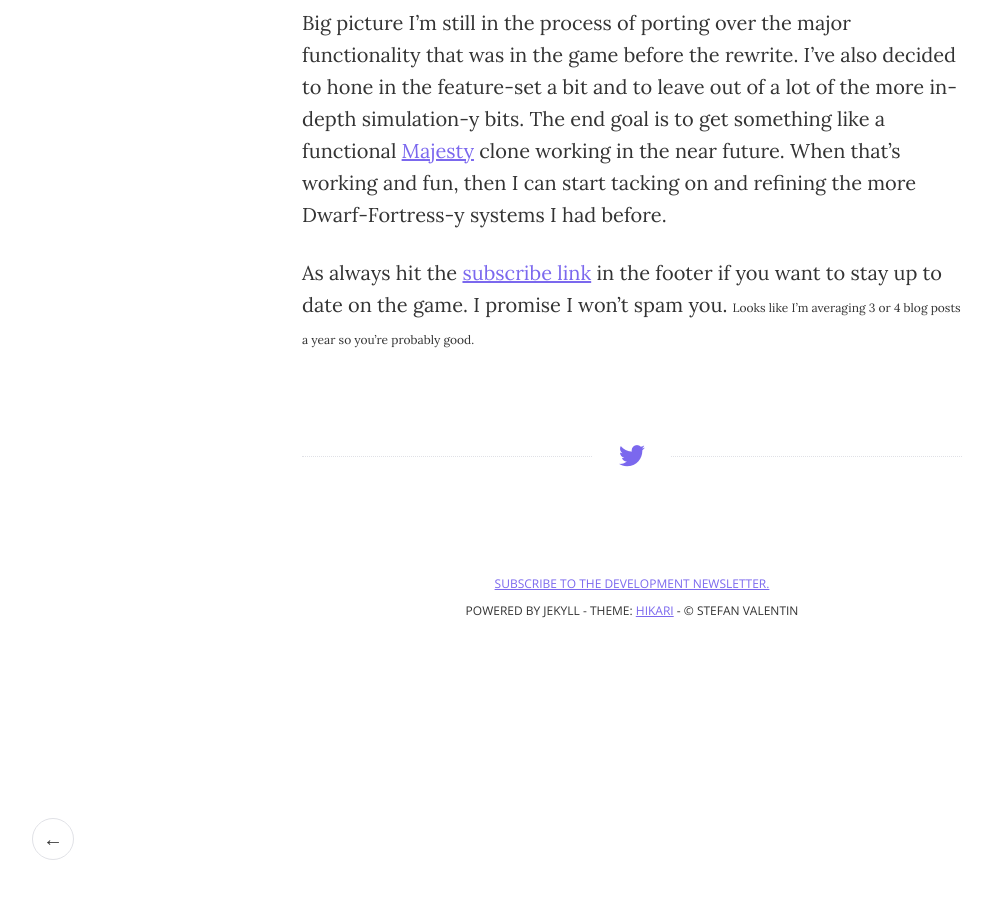
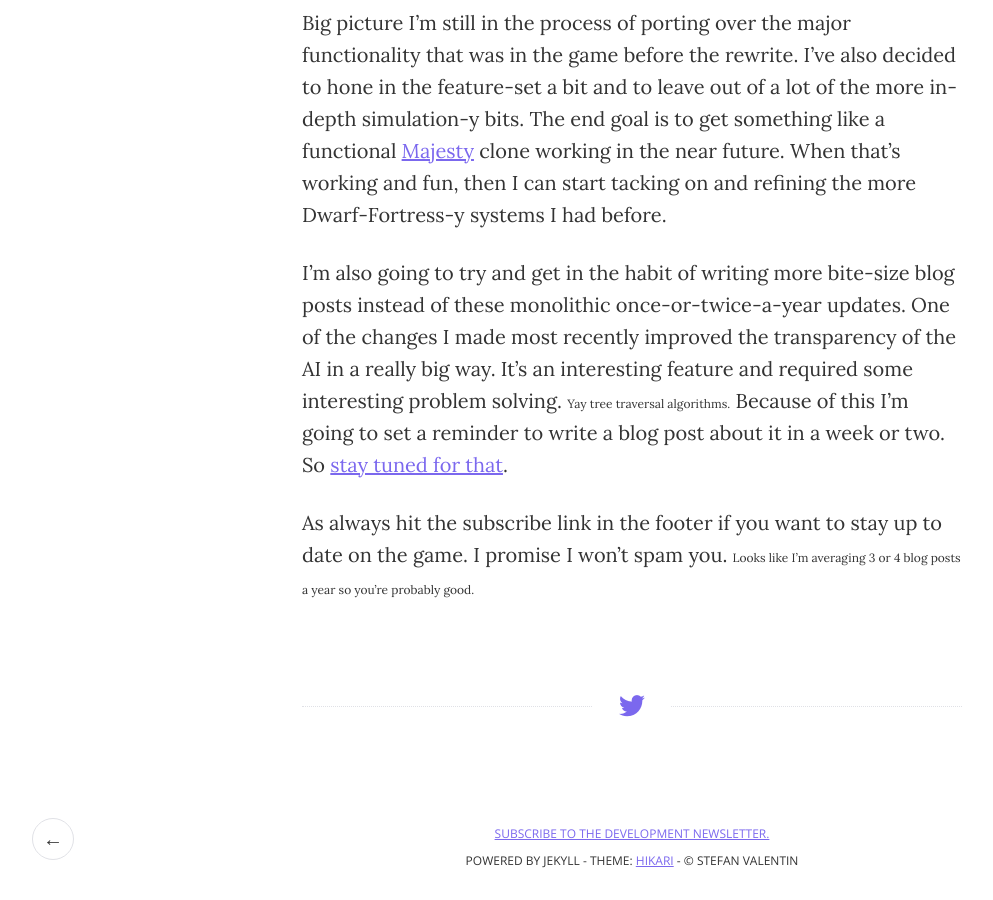
Before and after one commit to trash/trash.github.io, a Jekyll site: the page built from _posts/2016-12-11-return-of-the-jedai.md, in a window 1280 px wide and 900 px high, scrolled down 5848 px. Shown: the whole window, without its empty margins (8-1001 px from the left). Built offline with Jekyll 4.4.1, drawn with Linux system fonts in a browser that asks for light colours; before the commit the page ends 6509 px from its top, so only the background shows below that.

Commit message:
V3 Jed-AI post

```diff
--- a/_posts/2016-12-11-return-of-the-jedai.md
+++ b/_posts/2016-12-11-return-of-the-jedai.md
@@ -62,4 +62,6 @@ The next month is going to be rather hectic with holidays but I predict a lot of
 
 Big picture I'm still in the process of porting over the major functionality that was in the game before the rewrite. I've also decided to hone in the feature-set a bit and to leave out of a lot of the more in-depth simulation-y bits. The end goal is to get something like a functional [Majesty](http://store.steampowered.com/app/25990/) clone working in the near future. When that's working and fun, then I can start tacking on and refining the more Dwarf-Fortress-y systems I had before.
 
-As always hit the [subscribe link](/subscribe) in the footer if you want to stay up to date on the game. I promise I won't spam you. <small>Looks like I'm averaging 3 or 4 blog posts a year so you're probably good.</small>
+I'm also going to try and get in the habit of writing more bite-size blog posts instead of these monolithic once-or-twice-a-year updates. One of the changes I made most recently improved the transparency of the AI in a really big way. It's an interesting feature and required some interesting problem solving. <small>Yay tree traversal algorithms.</small> Because of this I'm going to set a reminder to write a blog post about it in a week or two. So [stay tuned for that](/subscribe).
+
+As always hit the subscribe link in the footer if you want to stay up to date on the game. I promise I won't spam you. <small>Looks like I'm averaging 3 or 4 blog posts a year so you're probably good.</small>
```
